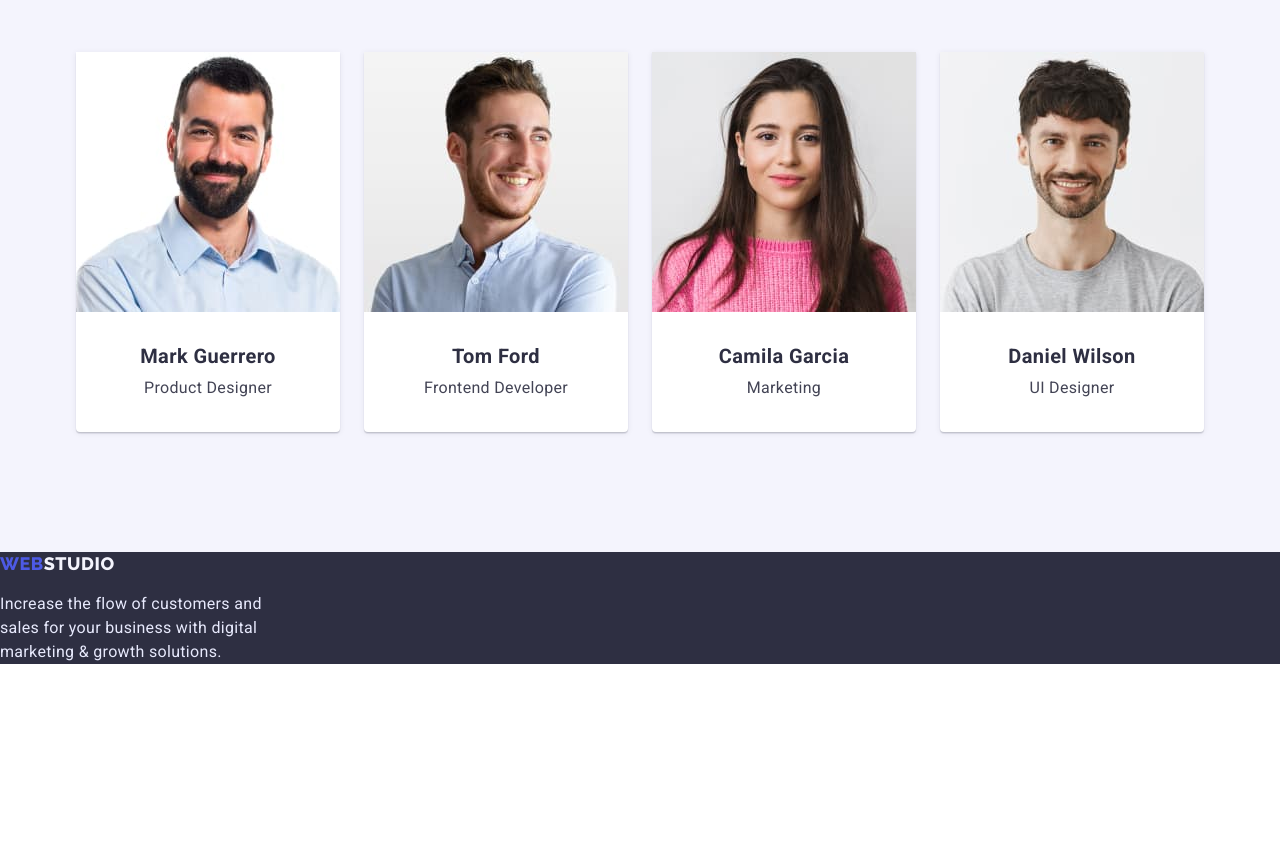
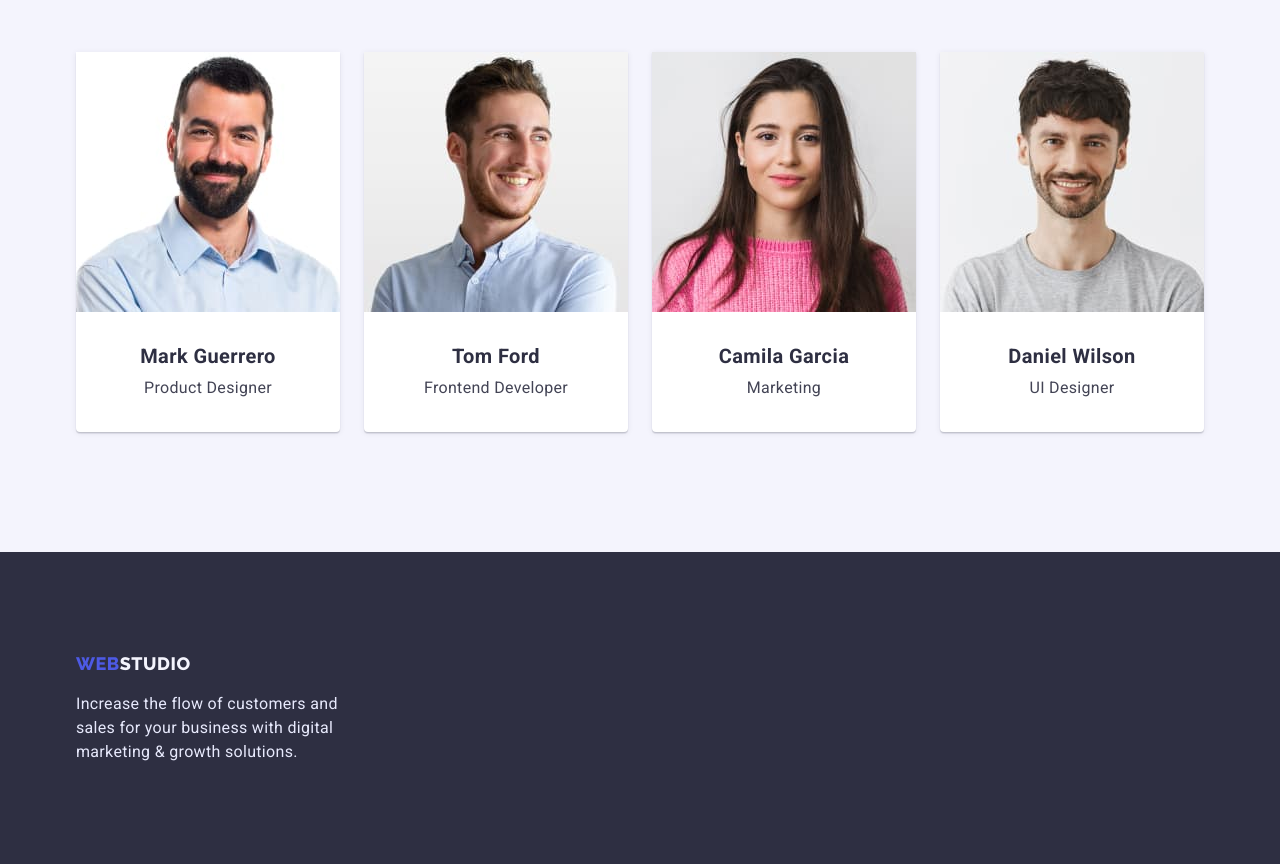
Before and after one commit to MolchanovSergii/goit-markup-hw-03, a plain HTML site: page index.html in a window 1280 px wide. Shown: the part 1773-2637 px from the top of the page. Before the commit the page ends 2437 px from the top, so only its background shows below. Drawn offline with nearby package versions, Linux system fonts and the light colour scheme.

Commit message:
homework 3 finish

```diff
--- a/index.html
+++ b/index.html
@@ -121,8 +121,10 @@
 
     <footer>
 
+        <div class="footer-wrapper container">
             <a class="logo link" href="./index.html"><span class="logo-text">WEB</span><span class="logo-text-secondary">STUDIO</span></a>
             <p class="footer-text">Increase the flow of customers and sales for your business with digital marketing & growth solutions.</p>
+        </div>
 
     </footer>
 
```
